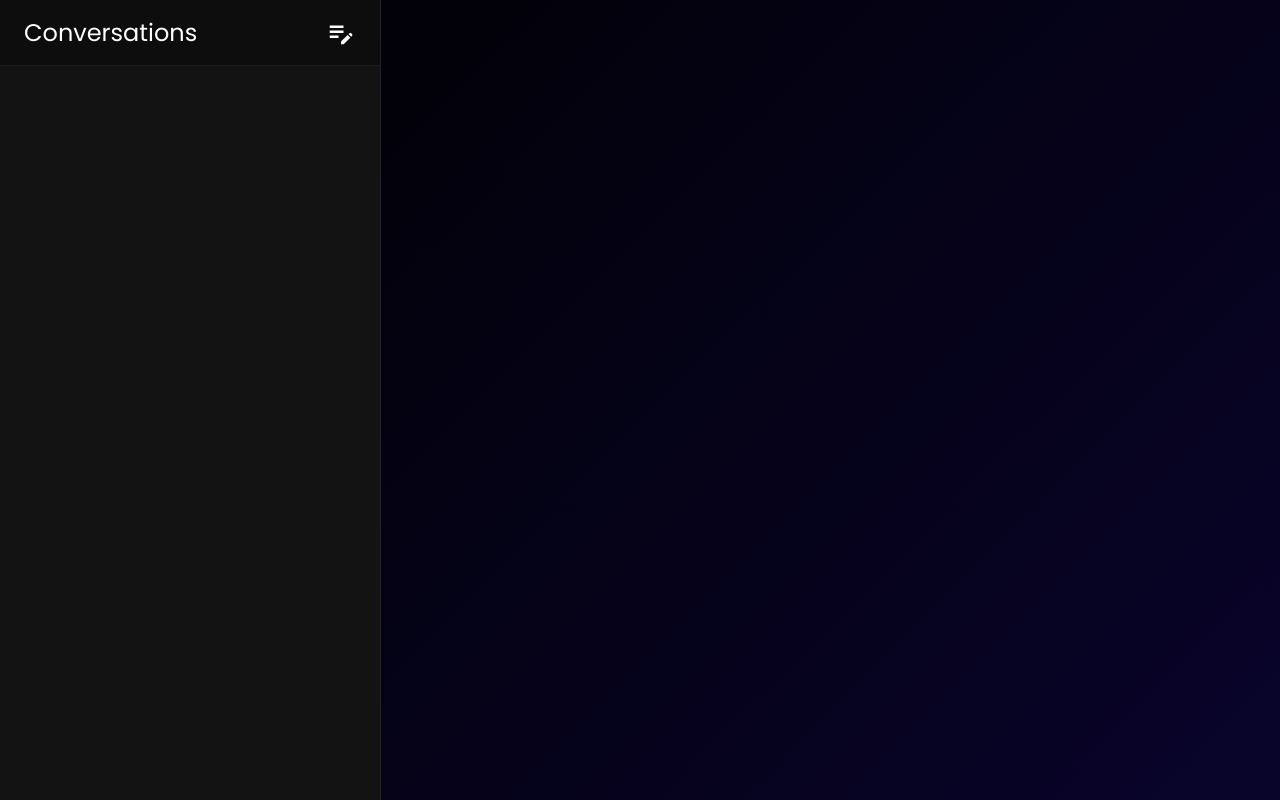
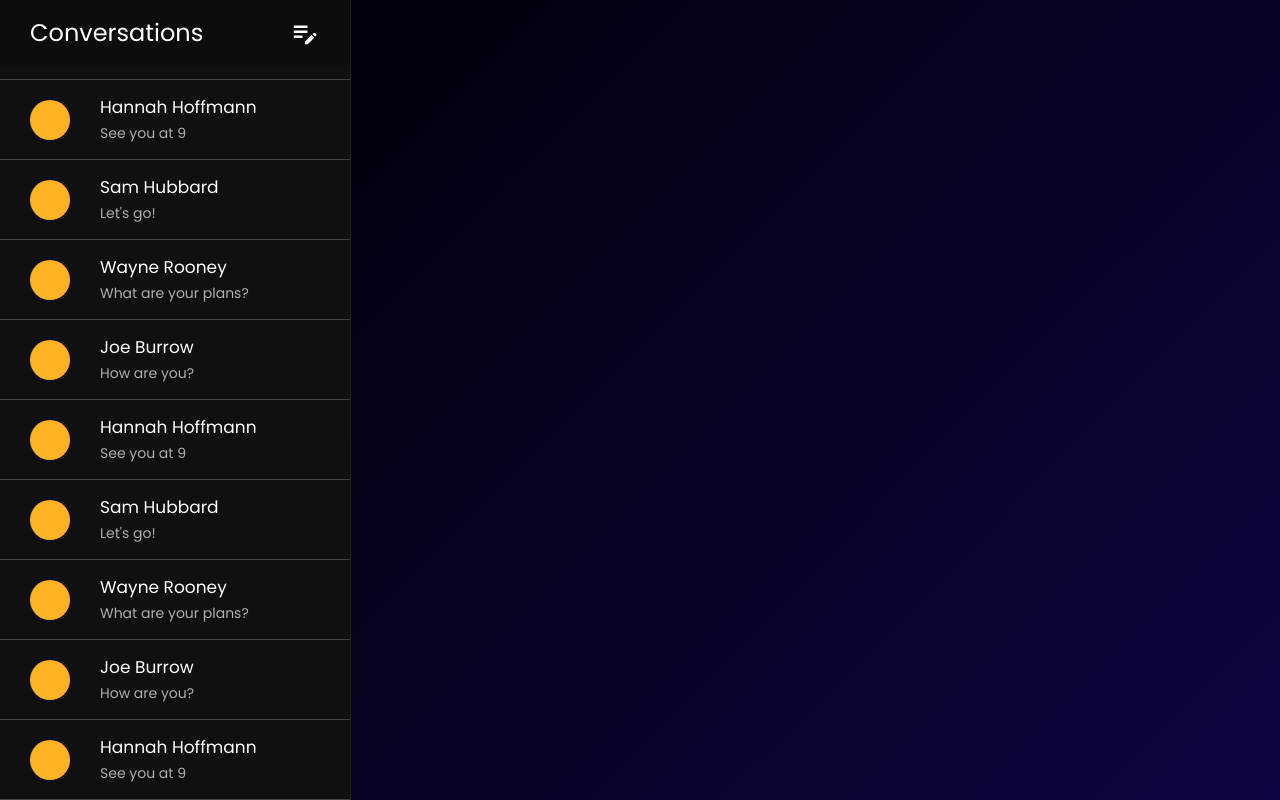
Before and after one commit to DMalich/Chat-app-frontend, a React (Create React App) app: page /conversations in a window 1280 px wide. Built offline with nearby package versions, Linux system fonts and the light colour scheme.

Commit message:
added ConversationsSidebar styling

```diff
--- a/src/components/conversations/ConversationsSidebar.tsx
+++ b/src/components/conversations/ConversationsSidebar.tsx
@@ -1,17 +1,38 @@
-import { ConversationsSidebarStyle } from "../../utils/styles";
-import { BiConversation } from "react-icons/bi";
-import { MdEditNote} from 'react-icons/md';
+import { FC } from "react";
+import {
+    ConversationsSidebarStyle,
+    ConversationSidebarContainer,
+    ConversationSidebarHeader,
+    ConversationSidebarItem,
+} from "../../utils/styles";
+import { MdEditNote } from "react-icons/md";
+import { ConversationType } from "../../utils/types";
+import styles from './index.module.scss';
 
-function ConversationsSidebar() {
+type Props = {
+    conversations: ConversationType[];
+};
+
+const ConversationsSidebar: FC<Props> = ({ conversations }) => {
     return (
         <ConversationsSidebarStyle>
-            <header>
+            <ConversationSidebarHeader>
                 <h1>Conversations</h1>
-                {/* <BiConversation size={28}/> */}
                 <MdEditNote size={30} />
-            </header>
+            </ConversationSidebarHeader>
+            <ConversationSidebarContainer>
+                {conversations.map((conversation) => (
+                    <ConversationSidebarItem>
+                        <div className={styles.userAvatar}></div>
+                        <div>
+                            <span className={styles.userName}>{conversation.name}</span>
+                            <span className={styles.conversationLastMessage}>{conversation.lastMessage}</span>
+                        </div>
+                    </ConversationSidebarItem>
+                ))}
+            </ConversationSidebarContainer>
         </ConversationsSidebarStyle>
     );
-}
+};
 
 export default ConversationsSidebar;
--- /dev/null
+++ b/src/components/conversations/index.module.scss
@@ -0,0 +1,17 @@
+.userName {
+    display: block;
+    font-weight: 500;
+    font-size: 17px;
+}
+
+.userAvatar {
+    background-color: rgb(255, 178, 35);
+    height: 40px;
+    width: 40px;
+    border-radius: 50%;
+}
+
+.conversationLastMessage {
+    font-size: 14px;
+    color: rgb(174, 174, 174);
+}
--- a/src/index.css
+++ b/src/index.css
@@ -5,7 +5,7 @@ body, html {
   -moz-osx-font-smoothing: grayscale;
   margin: 0;
   font-family: 'Poppins', sans-serif;
-  /* background: linear-gradient(135deg, black, #0e0642);; */
+  background: linear-gradient(135deg, black, #0e0642);;
 }
 
 body, html, #root {
--- a/src/mocks/mockConversations.ts
+++ b/src/mocks/mockConversations.ts
@@ -21,4 +21,64 @@ export default [
         name: "Wayne Rooney",
         lastMessage: "What are your plans?",
     },
+    {
+        id: 1,
+        name: "Joe Burrow",
+        lastMessage: "How are you?",
+    },
+    {
+        id: 2,
+        name: "Hannah Hoffmann",
+        lastMessage: "See you at 9",
+    },
+    {
+        id: 3,
+        name: "Sam Hubbard",
+        lastMessage: "Let's go!",
+    },
+    {
+        id: 4,
+        name: "Wayne Rooney",
+        lastMessage: "What are your plans?",
+    },
+    {
+        id: 1,
+        name: "Joe Burrow",
+        lastMessage: "How are you?",
+    },
+    {
+        id: 2,
+        name: "Hannah Hoffmann",
+        lastMessage: "See you at 9",
+    },
+    {
+        id: 3,
+        name: "Sam Hubbard",
+        lastMessage: "Let's go!",
+    },
+    {
+        id: 4,
+        name: "Wayne Rooney",
+        lastMessage: "What are your plans?",
+    },
+    {
+        id: 1,
+        name: "Joe Burrow",
+        lastMessage: "How are you?",
+    },
+    {
+        id: 2,
+        name: "Hannah Hoffmann",
+        lastMessage: "See you at 9",
+    },
+    {
+        id: 3,
+        name: "Sam Hubbard",
+        lastMessage: "Let's go!",
+    },
+    {
+        id: 4,
+        name: "Wayne Rooney",
+        lastMessage: "What are your plans?",
+    },
 ] as ConversationType[];
--- a/src/pages/ConversationsPage.tsx
+++ b/src/pages/ConversationsPage.tsx
@@ -3,13 +3,14 @@ import { useParams } from "react-router-dom";
 import ConversationsPanel from "../components/conversations/ConversationsPanel";
 import ConversationsSidebar from "../components/conversations/ConversationsSidebar";
 import { Page } from "../utils/styles";
+import mockConversations from "../mocks/mockConversations";
 
 function ConversationsPage() {
     const { id } = useParams();
 
     return (
         <Page>
-            <ConversationsSidebar />
+            <ConversationsSidebar conversations={mockConversations}/>
             {id && <ConversationsPanel />}
             {/* <Outlet /> */}
         </Page>
--- a/src/utils/styles/index.tsx
+++ b/src/utils/styles/index.tsx
@@ -1,11 +1,13 @@
 import styled from "styled-components";
 import { PageProps } from "./styleTypes";
 
-export const SIDEBAR_WIDTH = 380;
+export const SIDEBAR_WIDTH = 350;
 
 export const Page = styled.div<PageProps>`
     height: 100%;
-    background: linear-gradient(135deg, black, #09042b);
+    width: 100%;
+    /* background: linear-gradient(135deg, black, #09042b); */
+    background: transparent;
     display: ${(props) => props.display};
     justify-content: ${(props) => props.justifyContent};
     align-items: ${(props) => props.alignItems};
@@ -73,19 +75,29 @@ export const ConversationsSidebarStyle = styled.aside`
     color: white;
     background-color: #131313;
     border-right: 1px solid #5454543d;
+    overflow-y: scroll;
+    &::-webkit-scrollbar {
+        display: none;
+    }
+`;
 
-    & header {
+export const ConversationSidebarHeader = styled.header`
     /* background-color: #151515; */
+    position: fixed;
+    width: ${SIDEBAR_WIDTH}px;
+    height: 100px;
+    top: 0;
+    left: 0;
     display: flex;
     justify-content: space-between;
     align-items: center;
-        padding: 0 24px;
+    padding: 0 30px;
     background-color: #0e0d0d;
     height: 65px;
-        border-bottom: 1px solid #5454543d;
+    /* border-bottom: 1px solid #5454543d; */
+    box-sizing: border-box;
     & h1 {
         font-weight: 400;
-        }
     }
 `;
 
@@ -94,3 +106,15 @@ export const ConversationsChannelPageStyle = styled.div`
     height: 100px;
     color: white;
 `;
+
+export const ConversationSidebarContainer = styled.div``;
+
+export const ConversationSidebarItem = styled.div`
+    display: flex;
+    align-items: center;
+    gap: 30px;
+    padding: 14px 30px;
+    box-sizing: border-box;
+    border-bottom: 1px solid #ffffff35;
+    background-color: #101010;
+`;
```
Lines whose indentation alone changed are shown as unchanged.
